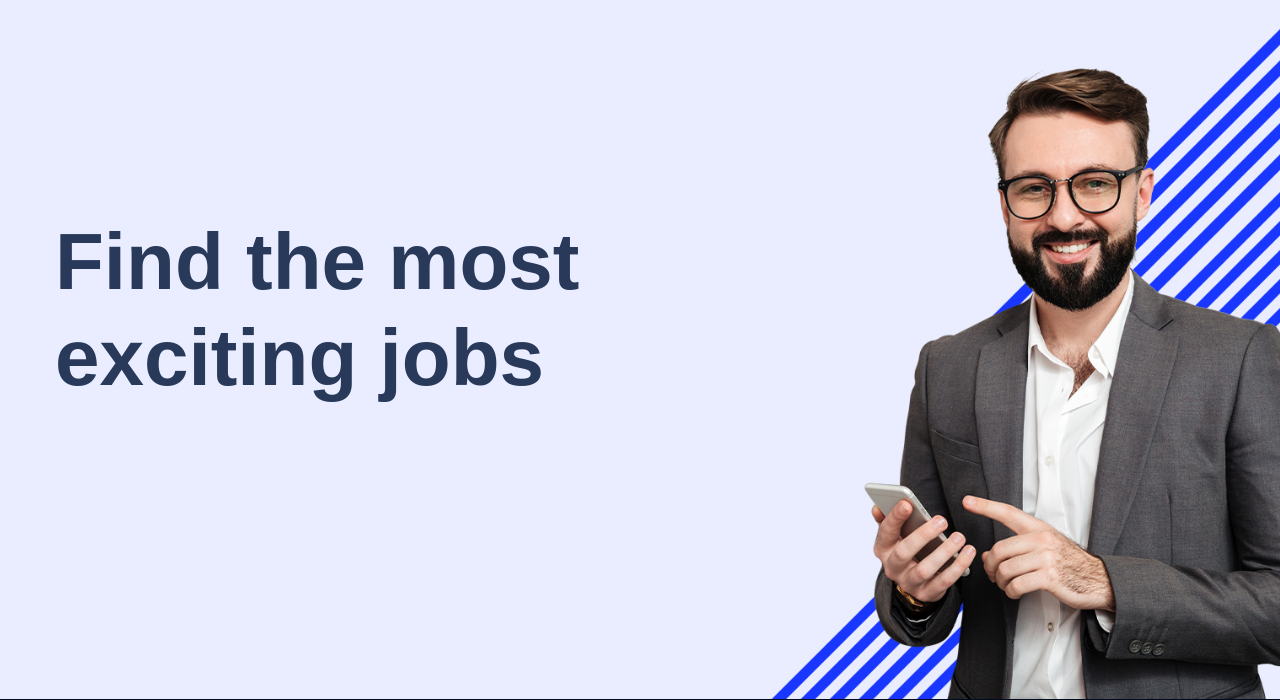
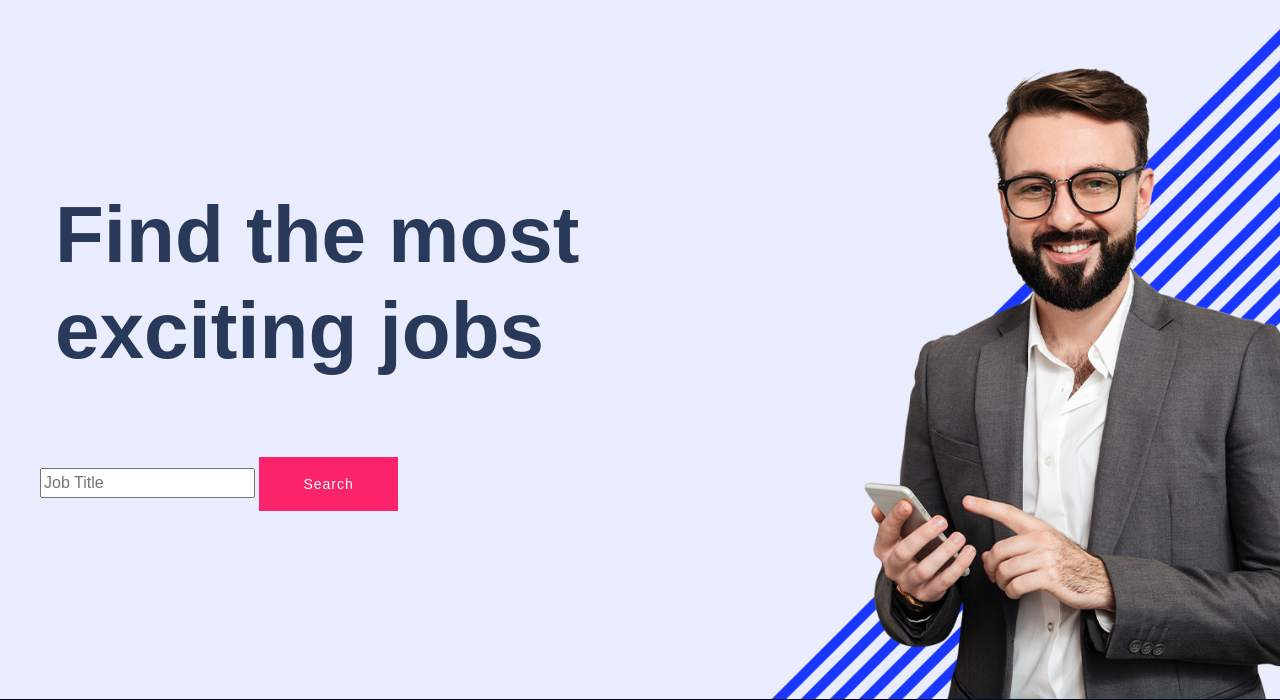
Before and after one commit to himesh2795/Django-Job-Portal, a Django app: page / in a window 1280 px wide. Shown: the part 65-765 px from the top of the page. Run offline with Django 3.2, Linux system fonts and the light colour scheme; some libraries are stand-ins or nearby versions; some web fonts are replaced.

Commit message:
Searching is added.

```diff
--- a/Portal/templates/index.html
+++ b/Portal/templates/index.html
@@ -2,6 +2,7 @@
 <!doctype html>
 
 <html class="no-js" lang="zxx">
+
 <head>
     <meta charset="utf-8">
     <meta http-equiv="x-ua-compatible" content="ie=edge">
@@ -60,8 +61,10 @@
                                     <nav class="d-none d-lg-block">
                                         <ul id="navigation">
                                             {% comment %} <li><a href="index.html">Home</a></li> {% endcomment %}
-                                            {% comment %} <li><a href="job_listing.html">Find a Jobs </a></li> {% endcomment %}
-                                            {% comment %} <li><a href="{% url 'aboutpage' %}">About</a></li> {% endcomment %}
+                                            {% comment %} <li><a href="job_listing.html">Find a Jobs </a></li> {%
+                                            endcomment %}
+                                            {% comment %} <li><a href="{% url 'aboutpage' %}">About</a></li> {%
+                                            endcomment %}
                                             {% comment %} <li><a href="#">Page</a>
                                                 <ul class="submenu">
                                                     <li><a href="blog.html">Blog</a></li>
@@ -75,6 +78,7 @@
                                     </nav>
                                 </div>
                                 <!-- Header-btn -->
+
                                 <div class="header-btn d-none f-right d-lg-block">
                                     <a href="{% url 'registerpage' %}" class="btn head-btn1">Register</a>
                                     <a href="{% url 'loginpage' %}" class="btn head-btn2">Login</a>
@@ -97,7 +101,8 @@
         <div class="slider-area ">
             <!-- Mobile Menu -->
             <div class="slider-active">
-                <div class="single-slider slider-height d-flex align-items-center" data-background="{% static 'assets/img/hero/h1_hero.jpg' %}">
+                <div class="single-slider slider-height d-flex align-items-center"
+                    data-background="{% static 'assets/img/hero/h1_hero.jpg' %}">
                     <div class="container">
                         <div class="row">
                             <div class="col-xl-6 col-lg-9 col-md-10">
@@ -107,12 +112,18 @@
                             </div>
                         </div>
                         <!-- Search Box -->
-                        {% comment %} <div class="row">
-                            <div class="col-xl-8">
-                                <!-- form -->
-                                <form action="#" class="search-box">
+                        <div class="row">
+                            <div class="search-container">
+                                <form action="{% url 'search' %}">
+                                  <input type="text" placeholder="Job Title" name="position" required="">
+                                  <button type="submit" class="btn btn-info">Search</button>
+                                  <!-- <i class="fa fa-search"></i> -->
+                                </form>
+                              </div>
+                              {% comment %}<div class="col-xl-8">
+                                <form action="{% url 'search' %}" class="search-box">
                                     <div class="input-form">
-                                        <input type="text" placeholder="Job Tittle or keyword">
+                                        <input type="text" name="position" placeholder="Job Tittle or keyword">
                                     </div>
                                     <!-- <div class="select-form">
                                         <div class="select-itms">
@@ -125,11 +136,12 @@
                                         </div>
                                     </div> -->
                                     <div class="search-form">
-                                        <a href="#">Find job</a>
+                                        <!-- <a href="#">Find job</a> -->
+                                        <button type="submit"> Find Job </button>
                                     </div>
                                 </form>
+                            </div> {% endcomment %}
                         </div>
-                        </div> {% endcomment %}
                     </div>
                 </div>
             </div>
@@ -205,16 +217,20 @@
                                         <p>Heaven fruitful doesn't over lesser in days. Appear creeping.</p>
                                     </div>
                                     <!-- Form -->
-                         <div class="footer-form" >
+                                    <div class="footer-form">
                                         <div id="mc_embed_signup">
-                                 <form target="_blank" action="https://spondonit.us12.list-manage.com/subscribe/post?u=1462626880ade1ac87bd9c93a&amp;id=92a4423d01"
+                                            <form target="_blank"
+                                                action="https://spondonit.us12.list-manage.com/subscribe/post?u=1462626880ade1ac87bd9c93a&amp;id=92a4423d01"
                                                 method="get" class="subscribe_form relative mail_part">
-                                     <input type="email" name="email" id="newsletter-form-email" placeholder="Email Address"
-                                     class="placeholder hide-on-focus" onfocus="this.placeholder = ''"
+                                                <input type="email" name="email" id="newsletter-form-email"
+                                                    placeholder="Email Address" class="placeholder hide-on-focus"
+                                                    onfocus="this.placeholder = ''"
                                                     onblur="this.placeholder = ' Email Address '">
                                                 <div class="form-icon">
                                                     <button type="submit" name="submit" id="newsletter-submit"
-                                         class="email_icon newsletter-submit button-contactForm"><img src="{% static 'assets/img/icon/form.png' %}" alt=""></button>
+                                                        class="email_icon newsletter-submit button-contactForm"><img
+                                                            src="{% static 'assets/img/icon/form.png' %}"
+                                                            alt=""></button>
                                                 </div>
                                                 <div class="mt-10 info"></div>
                                             </form>
@@ -229,7 +245,8 @@
                         <div class="col-xl-3 col-lg-3 col-md-4 col-sm-6">
                             <!-- logo -->
                             <div class="footer-logo mb-20">
-                    <a href="index.html"><img src="{% static 'assets/img/logo/logo2_footer.png' %}" alt=""></a>
+                                <a href="index.html"><img src="{% static 'assets/img/logo/logo2_footer.png' %}"
+                                        alt=""></a>
                             </div>
                         </div>
                         <div class="col-xl-3 col-lg-3 col-md-4 col-sm-5">
@@ -254,16 +271,22 @@
                     </div>
                 </div>
             </div> {% endcomment %}
-    {% comment %} <!-- footer-bottom area -->
+            {% comment %}
+            <!-- footer-bottom area -->
             <div class="footer-bottom-area footer-bg">
                 <div class="container">
                     <div class="footer-border">
                         <div class="row d-flex justify-content-between align-items-center">
                             <div class="col-xl-10 col-lg-10 ">
                                 <div class="footer-copy-right">
-                             <p><!-- Link back to Colorlib can't be removed. Template is licensed under CC BY 3.0. -->
-Copyright &copy;<script>document.write(new Date().getFullYear());</script> All rights reserved | This template is made with <i class="fa fa-heart" aria-hidden="true"></i> by <a href="https://colorlib.com" target="_blank">Colorlib</a>
-<!-- Link back to Colorlib can't be removed. Template is licensed under CC BY 3.0. --></p>
+                                    <p>
+                                        <!-- Link back to Colorlib can't be removed. Template is licensed under CC BY 3.0. -->
+                                        Copyright &copy;
+                                        <script>document.write(new Date().getFullYear());</script> All rights reserved |
+                                        This template is made with <i class="fa fa-heart" aria-hidden="true"></i> by <a
+                                            href="https://colorlib.com" target="_blank">Colorlib</a>
+                                        <!-- Link back to Colorlib can't be removed. Template is licensed under CC BY 3.0. -->
+                                    </p>
                                 </div>
                             </div>
                             <div class="col-xl-2 col-lg-2">
@@ -322,4 +345,5 @@ Copyright &copy;<script>document.write(new Date().getFullYear());</script> All r
     <script src="{% static 'assets/js/main.js' %}"></script>
 
 </body>
+
 </html>
--- a/Portal/urls.py
+++ b/Portal/urls.py
@@ -8,6 +8,7 @@ urlpatterns = [
     path('register/', views.RegisterPageView, name='registerpage'),
     path('about/', views.AboutView, name='aboutpage'),
     path('logout/', views.LogoutView, name='logout'),
+    path('search/', views.SearchJobView, name="search"),
 
     # Job Seeker
     path('job/home', views.JobSeekerViews.JobSeekerHomePage, name="jobseekerhomepage"),
--- a/Portal/views/views.py
+++ b/Portal/views/views.py
@@ -2,6 +2,7 @@ from django.shortcuts import render, redirect
 from . import JobSeekerViews
 from . import RecruiterViews
 from Portal.forms import *
+from Portal.models import JobPost
 
 
 # Create your views here.
@@ -147,3 +148,12 @@ def LogoutView(request):
         pass
 
     return redirect("indexpage")
+
+def SearchJobView(request):
+    try:
+        print("\n\n\n\nRequest GET : ", request.GET)
+        jobs = JobPost.objects.filter(position__contains=request.GET.get('position'))
+        print("Jobs :", jobs)
+        return render(request, "search.html", {"jobs":jobs})
+    except Exception as e:
+        print("Error : ", e)
```
Also changed, not shown: Portal/templates/job_seeker/home.html (+8 -0 lines), Portal/templates/recruiter/job_details.html (+23 -14 lines), Portal/views/JobSeekerViews.py (+17 -6 lines). Lines whose indentation alone changed are shown as unchanged.
